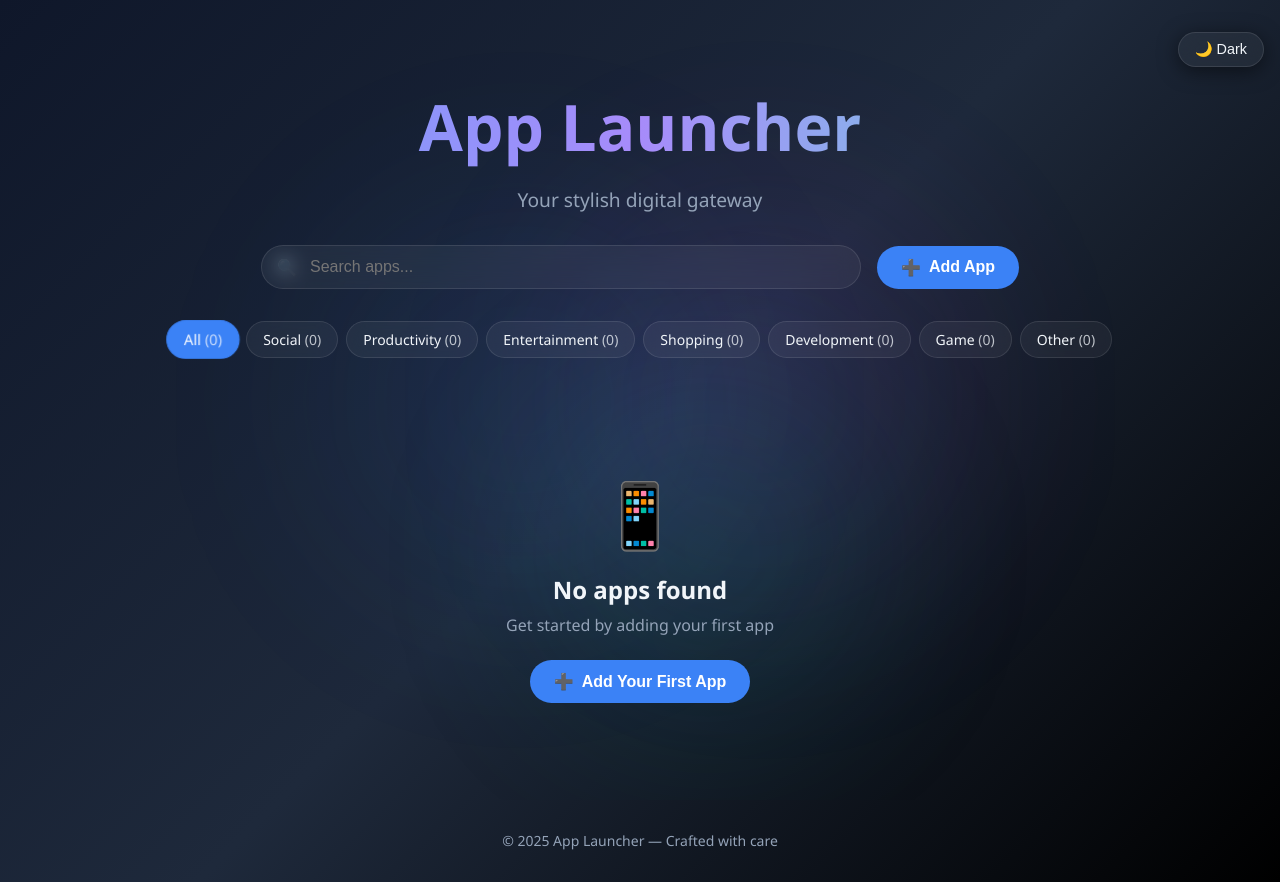
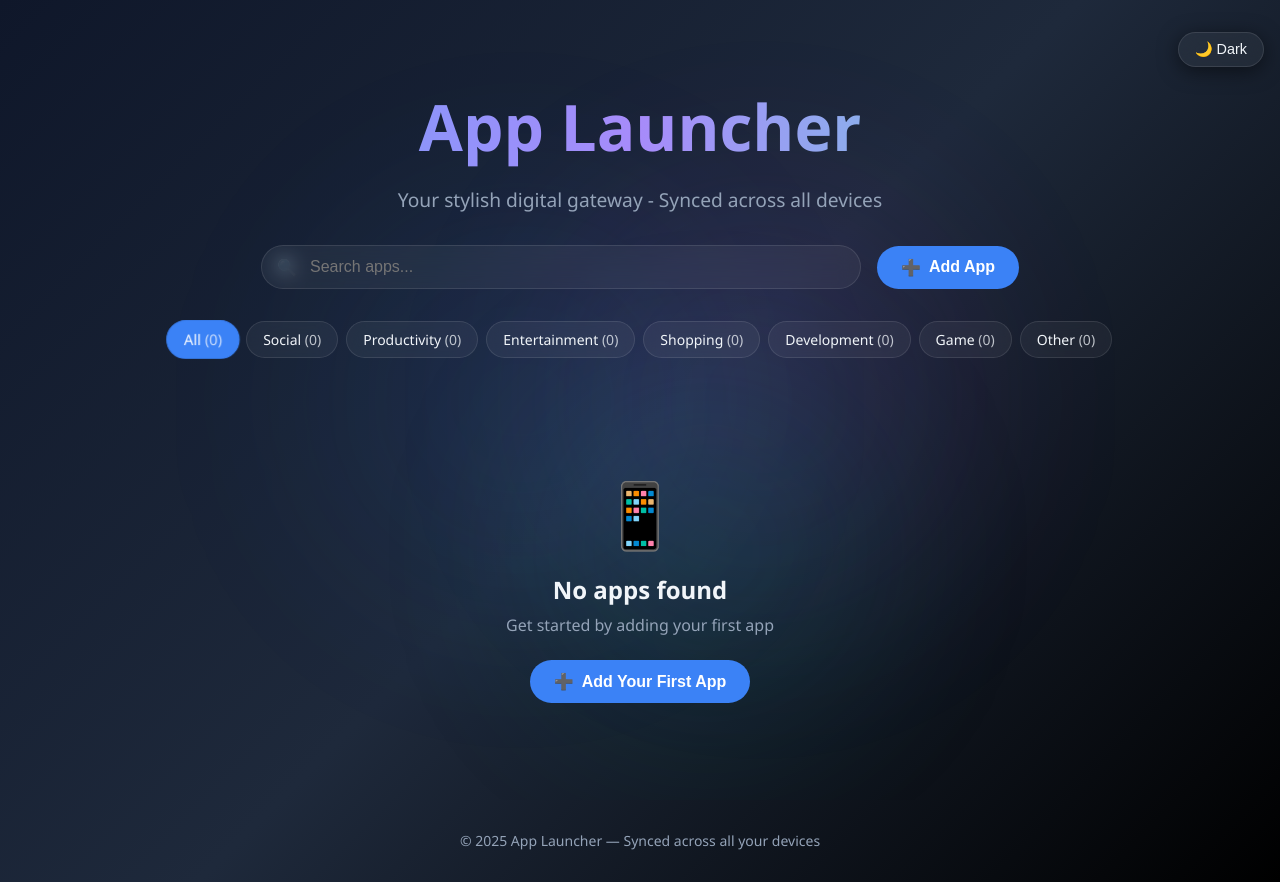
Before and after one commit to AP-Aman10/King, a plain HTML site: page Vortex Launcher/index.html in a window 1280 px wide. Drawn offline with nearby package versions, Linux system fonts and the light colour scheme.

Commit message:
Update index.html

```diff
--- a/Vortex Launcher/index.html
+++ b/Vortex Launcher/index.html
@@ -5,6 +5,7 @@
   <meta charset="UTF-8" />
   <meta name="viewport" content="width=device-width, initial-scale=1.0" />
   <title>App Launcher - Your Digital Gateway</title>
+  <script src="https://cdn.jsdelivr.net/npm/@supabase/supabase-js@2"></script>
   <link rel="stylesheet" href="style.css">
 </head>
 
@@ -22,7 +23,7 @@
       </div>
 
       <h1 class="title">App Launcher</h1>
-      <p class="subtitle">Your stylish digital gateway</p>
+      <p class="subtitle">Your stylish digital gateway - Synced across all devices</p>
 
       <div class="controls">
         <div class="search-bar">
@@ -51,11 +52,10 @@
     </div>
 
     <div class="footer">
-      <p>© 2025 App Launcher — Crafted with care</p>
+      <p>© 2025 App Launcher — Synced across all your devices</p>
     </div>
   </div>
 
-  <!-- Add/Edit Modal -->
   <div class="modal" id="appModal">
     <div class="modal-content">
       <div class="modal-header">
@@ -101,7 +101,6 @@
     </div>
   </div>
 
-  <!-- Delete Confirmation Modal -->
   <div class="modal" id="deleteModal">
     <div class="modal-content">
       <div class="modal-header">
```
